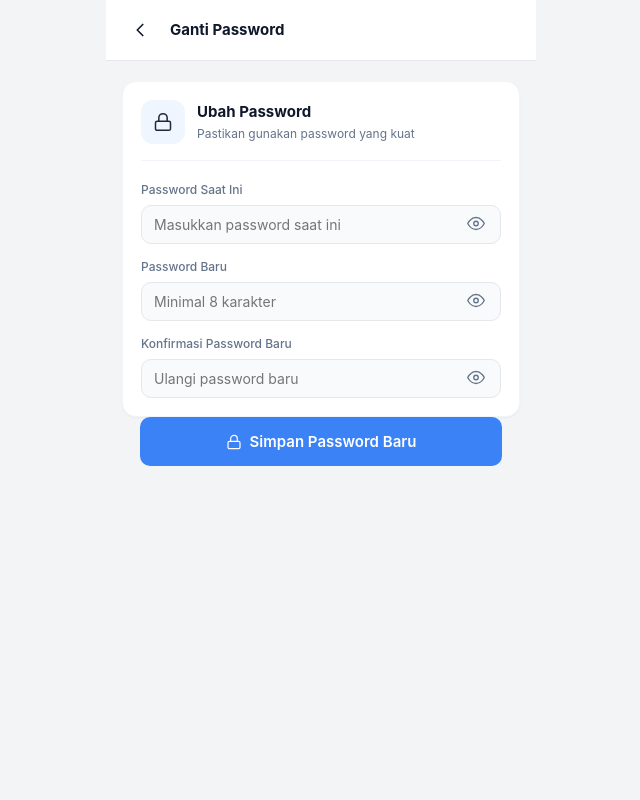
After one commit to B4ks0/prenament, a Django app: page /ganti-password/ in a window 1280 px wide. The commit adds this page. Shown: the whole page, without its empty margins (319-959 px from the left). Run offline with Django 4.2, Linux system fonts and the light colour scheme; the visitor is signed in with stand-in values (Sample User, id 1); data that the repository does not hold is empty.

Commit message:
feat: ganti password untuk semua role
View (accounts/views.py):
- ganti_password(): cek auth, validasi 3 field, update dengan
  set_password() + update_session_auth_hash() agar sesi tidak
  terputus setelah ganti password

Validasi:
- Password lama harus benar (check_password)
- Password baru minimal 8 karakter
- Konfirmasi harus cocok dengan password baru
- Error ditampilkan per field

Template (templates/ganti_password.html):
- Header dengan tombol back (history.back)
- 3 input password dengan toggle show/hide
- Indikator kekuatan: 4 bar warna (Lemah/Sedang/Kuat/Sangat Kuat)
- Live check cocok/tidak saat ketik konfirmasi
- State sukses: ikon centang hijau + pesan

Tombol akses dari:
- Ibu: card Akun di profil.html
- Kader: bawah form profil
- Petugas: tombol 'Ganti Password' berdampingan 'Simpan'

Co-Authored-By: Claude Sonnet 4.6 <noreply@anthropic.com>

```diff
--- a/accounts/views.py
+++ b/accounts/views.py
@@ -1,5 +1,5 @@
 from django.shortcuts import render, redirect
-from django.contrib.auth import authenticate, login, logout
+from django.contrib.auth import authenticate, login, logout, update_session_auth_hash
 from django.views.decorators.http import require_http_methods
 from functools import wraps
 
@@ -43,3 +43,41 @@ def redirect_by_role(user):
 def logout_view(request):
     logout(request)
     return redirect('login')
+
+
+def profil_url_by_role(user):
+    if user.role == 'ibu':
+        return redirect('ibu:profil')
+    elif user.role == 'kader':
+        return redirect('kader:profil')
+    elif user.role == 'petugas':
+        return redirect('petugas:profil')
+    return redirect('login')
+
+
+def ganti_password(request):
+    if not request.user.is_authenticated:
+        return redirect('login')
+
+    errors = {}
+    success = False
+
+    if request.method == 'POST':
+        lama     = request.POST.get('password_lama', '')
+        baru     = request.POST.get('password_baru', '')
+        konfirm  = request.POST.get('konfirmasi', '')
+
+        if not request.user.check_password(lama):
+            errors['lama'] = 'Password lama tidak benar.'
+        if len(baru) < 8:
+            errors['baru'] = 'Password baru minimal 8 karakter.'
+        if baru and konfirm and baru != konfirm:
+            errors['konfirm'] = 'Konfirmasi password tidak cocok.'
+
+        if not errors:
+            request.user.set_password(baru)
+            request.user.save()
+            update_session_auth_hash(request, request.user)  # jaga sesi tetap aktif
+            success = True
+
+    return render(request, 'ganti_password.html', {'errors': errors, 'success': success})
--- a/prenament/urls.py
+++ b/prenament/urls.py
@@ -13,6 +13,7 @@ urlpatterns = [
     # Auth URLs
     path('', account_views.login_view, name='login'),
     path('logout/', account_views.logout_view, name='logout'),
+    path('ganti-password/', account_views.ganti_password, name='ganti_password'),
 
     # App URLs
     path('ibu/', include('ibu.urls', namespace='ibu')),
--- /dev/null
+++ b/templates/ganti_password.html
@@ -0,0 +1,193 @@
+{% extends "base.html" %}
+{% load static %}
+{% block title %}Ganti Password - PRENAMENT{% endblock %}
+
+{% block app_header %}
+<div class="app-header">
+  <a href="javascript:history.back()" title="Kembali"
+     style="flex-shrink:0;width:36px;height:36px;border-radius:8px;display:flex;align-items:center;justify-content:center;text-decoration:none;color:var(--ink);">
+    <svg width="22" height="22" viewBox="0 0 24 24" fill="none" stroke="currentColor" stroke-width="2" stroke-linecap="round" stroke-linejoin="round"><path d="m15 18-6-6 6-6"/></svg>
+  </a>
+  <div style="flex:1;font-size:15px;font-weight:700;color:var(--ink);">Ganti Password</div>
+</div>
+{% endblock %}
+
+{% block content %}
+<div style="padding:20px 16px 16px;">
+
+  {% if success %}
+  <!-- State sukses -->
+  <div style="text-align:center;padding:40px 20px;">
+    <div style="width:72px;height:72px;border-radius:50%;background:#d1fae5;display:flex;align-items:center;justify-content:center;margin:0 auto 20px;">
+      <svg width="32" height="32" viewBox="0 0 24 24" fill="none" stroke="#10b981" stroke-width="2" stroke-linecap="round" stroke-linejoin="round">
+        <path d="M22 11.08V12a10 10 0 1 1-5.93-9.14"/>
+        <path d="m9 11 3 3L22 4"/>
+      </svg>
+    </div>
+    <div style="font-size:20px;font-weight:700;color:var(--ink);margin-bottom:8px;">Password Berhasil Diubah!</div>
+    <div style="font-size:14px;color:var(--muted);line-height:1.6;margin-bottom:28px;">
+      Password baru Anda sudah aktif. Gunakan password baru saat login berikutnya.
+    </div>
+    <a href="javascript:history.back()" class="btn btn-primary btn-lg btn-block">
+      Kembali ke Profil
+    </a>
+  </div>
+
+  {% else %}
+  <!-- Form ganti password -->
+  <div class="card card-p18">
+
+    <!-- Info header -->
+    <div style="display:flex;align-items:center;gap:12px;margin-bottom:20px;padding-bottom:16px;border-bottom:1px solid var(--border-soft);">
+      <div style="width:44px;height:44px;border-radius:12px;background:var(--blue-soft);display:flex;align-items:center;justify-content:center;flex-shrink:0;">
+        <svg width="20" height="20" viewBox="0 0 24 24" fill="none" stroke="var(--blue)" stroke-width="1.8" stroke-linecap="round" stroke-linejoin="round">
+          <rect x="3" y="11" width="18" height="11" rx="2"/>
+          <path d="M7 11V7a5 5 0 0 1 10 0v4"/>
+        </svg>
+      </div>
+      <div>
+        <div style="font-size:15px;font-weight:700;color:var(--ink);">Ubah Password</div>
+        <div style="font-size:12px;color:var(--muted);margin-top:2px;">Pastikan gunakan password yang kuat</div>
+      </div>
+    </div>
+
+    <form method="post" id="form-password">
+      {% csrf_token %}
+
+      <!-- Password lama -->
+      <div class="form-field">
+        <label class="form-label">Password Saat Ini</label>
+        <div style="position:relative;">
+          <input class="form-input" type="password" id="f-lama" name="password_lama"
+            placeholder="Masukkan password saat ini" autocomplete="current-password"
+            style="padding-right:44px;{% if errors.lama %}border-color:var(--red);{% endif %}">
+          <button type="button" onclick="toggleShow('f-lama', this)"
+            style="position:absolute;right:12px;top:50%;transform:translateY(-50%);border:none;background:transparent;cursor:pointer;color:var(--muted);padding:4px;">
+            <svg id="eye-lama" width="18" height="18" viewBox="0 0 24 24" fill="none" stroke="currentColor" stroke-width="1.8" stroke-linecap="round" stroke-linejoin="round"><path d="M1 12s4-8 11-8 11 8 11 8-4 8-11 8-11-8-11-8z"/><circle cx="12" cy="12" r="3"/></svg>
+          </button>
+        </div>
+        {% if errors.lama %}
+        <div style="font-size:12px;color:var(--red);margin-top:5px;display:flex;align-items:center;gap:4px;">
+          <svg width="12" height="12" viewBox="0 0 24 24" fill="none" stroke="currentColor" stroke-width="2" stroke-linecap="round" stroke-linejoin="round"><circle cx="12" cy="12" r="10"/><path d="M12 8v4M12 16h.01"/></svg>
+          {{ errors.lama }}
+        </div>
+        {% endif %}
+      </div>
+
+      <!-- Password baru -->
+      <div class="form-field">
+        <label class="form-label">Password Baru</label>
+        <div style="position:relative;">
+          <input class="form-input" type="password" id="f-baru" name="password_baru"
+            placeholder="Minimal 8 karakter" autocomplete="new-password"
+            style="padding-right:44px;{% if errors.baru %}border-color:var(--red);{% endif %}"
+            oninput="checkStrength(this.value)">
+          <button type="button" onclick="toggleShow('f-baru', this)"
+            style="position:absolute;right:12px;top:50%;transform:translateY(-50%);border:none;background:transparent;cursor:pointer;color:var(--muted);padding:4px;">
+            <svg id="eye-baru" width="18" height="18" viewBox="0 0 24 24" fill="none" stroke="currentColor" stroke-width="1.8" stroke-linecap="round" stroke-linejoin="round"><path d="M1 12s4-8 11-8 11 8 11 8-4 8-11 8-11-8-11-8z"/><circle cx="12" cy="12" r="3"/></svg>
+          </button>
+        </div>
+        {% if errors.baru %}
+        <div style="font-size:12px;color:var(--red);margin-top:5px;display:flex;align-items:center;gap:4px;">
+          <svg width="12" height="12" viewBox="0 0 24 24" fill="none" stroke="currentColor" stroke-width="2" stroke-linecap="round" stroke-linejoin="round"><circle cx="12" cy="12" r="10"/><path d="M12 8v4M12 16h.01"/></svg>
+          {{ errors.baru }}
+        </div>
+        {% endif %}
+
+        <!-- Indikator kekuatan password -->
+        <div id="strength-bar" style="margin-top:8px;display:none;">
+          <div style="display:flex;gap:4px;margin-bottom:4px;">
+            <div id="s1" style="flex:1;height:3px;border-radius:2px;background:var(--border);transition:background .2s;"></div>
+            <div id="s2" style="flex:1;height:3px;border-radius:2px;background:var(--border);transition:background .2s;"></div>
+            <div id="s3" style="flex:1;height:3px;border-radius:2px;background:var(--border);transition:background .2s;"></div>
+            <div id="s4" style="flex:1;height:3px;border-radius:2px;background:var(--border);transition:background .2s;"></div>
+          </div>
+          <div id="strength-label" style="font-size:11px;color:var(--muted);"></div>
+        </div>
+      </div>
+
+      <!-- Konfirmasi -->
+      <div class="form-field" style="margin-bottom:0;">
+        <label class="form-label">Konfirmasi Password Baru</label>
+        <div style="position:relative;">
+          <input class="form-input" type="password" id="f-konfirm" name="konfirmasi"
+            placeholder="Ulangi password baru" autocomplete="new-password"
+            style="padding-right:44px;{% if errors.konfirm %}border-color:var(--red);{% endif %}"
+            oninput="checkMatch()">
+          <button type="button" onclick="toggleShow('f-konfirm', this)"
+            style="position:absolute;right:12px;top:50%;transform:translateY(-50%);border:none;background:transparent;cursor:pointer;color:var(--muted);padding:4px;">
+            <svg id="eye-konfirm" width="18" height="18" viewBox="0 0 24 24" fill="none" stroke="currentColor" stroke-width="1.8" stroke-linecap="round" stroke-linejoin="round"><path d="M1 12s4-8 11-8 11 8 11 8-4 8-11 8-11-8-11-8z"/><circle cx="12" cy="12" r="3"/></svg>
+          </button>
+        </div>
+        <div id="match-msg" style="font-size:12px;margin-top:5px;display:none;"></div>
+        {% if errors.konfirm %}
+        <div style="font-size:12px;color:var(--red);margin-top:5px;display:flex;align-items:center;gap:4px;">
+          <svg width="12" height="12" viewBox="0 0 24 24" fill="none" stroke="currentColor" stroke-width="2" stroke-linecap="round" stroke-linejoin="round"><circle cx="12" cy="12" r="10"/><path d="M12 8v4M12 16h.01"/></svg>
+          {{ errors.konfirm }}
+        </div>
+        {% endif %}
+      </div>
+    </div>
+
+    <div style="padding:0 18px 20px;">
+      <button type="submit" form="form-password" class="btn btn-primary btn-lg btn-block"
+        style="display:flex;align-items:center;justify-content:center;gap:8px;">
+        <svg width="16" height="16" viewBox="0 0 24 24" fill="none" stroke="#fff" stroke-width="2" stroke-linecap="round" stroke-linejoin="round">
+          <rect x="3" y="11" width="18" height="11" rx="2"/>
+          <path d="M7 11V7a5 5 0 0 1 10 0v4"/>
+        </svg>
+        Simpan Password Baru
+      </button>
+    </div>
+  </form>
+
+  {% endif %}
+</div>
+
+<script>
+function toggleShow(inputId, btn) {
+  const input = document.getElementById(inputId);
+  const isPass = input.type === 'password';
+  input.type = isPass ? 'text' : 'password';
+  btn.querySelector('svg').style.opacity = isPass ? '0.4' : '1';
+}
+
+function checkStrength(val) {
+  const bar = document.getElementById('strength-bar');
+  const label = document.getElementById('strength-label');
+  bar.style.display = val.length ? 'block' : 'none';
+  if (!val.length) return;
+
+  let score = 0;
+  if (val.length >= 8) score++;
+  if (/[A-Z]/.test(val)) score++;
+  if (/[0-9]/.test(val)) score++;
+  if (/[^A-Za-z0-9]/.test(val)) score++;
+
+  const colors = ['#ef4444','#f59e0b','#3b82f6','#10b981'];
+  const labels = ['Lemah','Sedang','Kuat','Sangat Kuat'];
+  for (let i = 1; i <= 4; i++) {
+    document.getElementById('s'+i).style.background = i <= score ? colors[score-1] : 'var(--border)';
+  }
+  label.textContent = labels[score-1] || '';
+  label.style.color = colors[score-1] || 'var(--muted)';
+}
+
+function checkMatch() {
+  const baru = document.getElementById('f-baru').value;
+  const konfirm = document.getElementById('f-konfirm').value;
+  const msg = document.getElementById('match-msg');
+  if (!konfirm) { msg.style.display = 'none'; return; }
+  msg.style.display = 'flex';
+  msg.style.alignItems = 'center';
+  msg.style.gap = '4px';
+  if (baru === konfirm) {
+    msg.style.color = 'var(--green)';
+    msg.innerHTML = '<svg width="12" height="12" viewBox="0 0 24 24" fill="none" stroke="currentColor" stroke-width="2.5" stroke-linecap="round" stroke-linejoin="round"><path d="m5 12 5 5L20 7"/></svg> Password cocok';
+  } else {
+    msg.style.color = 'var(--red)';
+    msg.innerHTML = '<svg width="12" height="12" viewBox="0 0 24 24" fill="none" stroke="currentColor" stroke-width="2" stroke-linecap="round" stroke-linejoin="round"><path d="M18 6 6 18M6 6l12 12"/></svg> Password tidak cocok';
+  }
+}
+</script>
+{% endblock %}
--- a/templates/ibu/profil.html
+++ b/templates/ibu/profil.html
@@ -112,6 +112,11 @@
 
   <div class="card card-p18">
     <div style="font-size:16px; font-weight:700; color:var(--ink); margin-bottom:12px;">Akun</div>
+    <a href="{% url 'ganti_password' %}" class="btn btn-secondary btn-md btn-block"
+       style="display:flex;align-items:center;justify-content:center;gap:8px;margin-bottom:10px;">
+      <svg width="16" height="16" viewBox="0 0 24 24" fill="none" stroke="currentColor" stroke-width="1.8" stroke-linecap="round" stroke-linejoin="round"><rect x="3" y="11" width="18" height="11" rx="2"/><path d="M7 11V7a5 5 0 0 1 10 0v4"/></svg>
+      Ganti Password
+    </a>
     <a href="{% url 'logout' %}" class="btn btn-secondary btn-md btn-block"
        style="color:var(--red); border-color:#fecaca;">
       Keluar
--- a/templates/petugas/profil.html
+++ b/templates/petugas/profil.html
@@ -101,7 +101,10 @@
           value="{{ petugas.jabatan|default:'' }}" placeholder="cth. Kepala Puskesmas">
       </div>
       <div style="display:flex;gap:8px;margin-top:4px;">
-        <button type="button" class="btn btn-secondary btn-md" style="flex:1;">Ubah Password</button>
+        <a href="{% url 'ganti_password' %}" class="btn btn-secondary btn-md" style="flex:1;display:flex;align-items:center;justify-content:center;gap:6px;">
+          <svg width="14" height="14" viewBox="0 0 24 24" fill="none" stroke="currentColor" stroke-width="1.8" stroke-linecap="round" stroke-linejoin="round"><rect x="3" y="11" width="18" height="11" rx="2"/><path d="M7 11V7a5 5 0 0 1 10 0v4"/></svg>
+          Ganti Password
+        </a>
         <button type="submit" class="btn btn-primary btn-md" style="flex:1;">Simpan</button>
       </div>
     </form>
```
Also changed, not shown: templates/kader/profil.html (+8 -3 lines).
